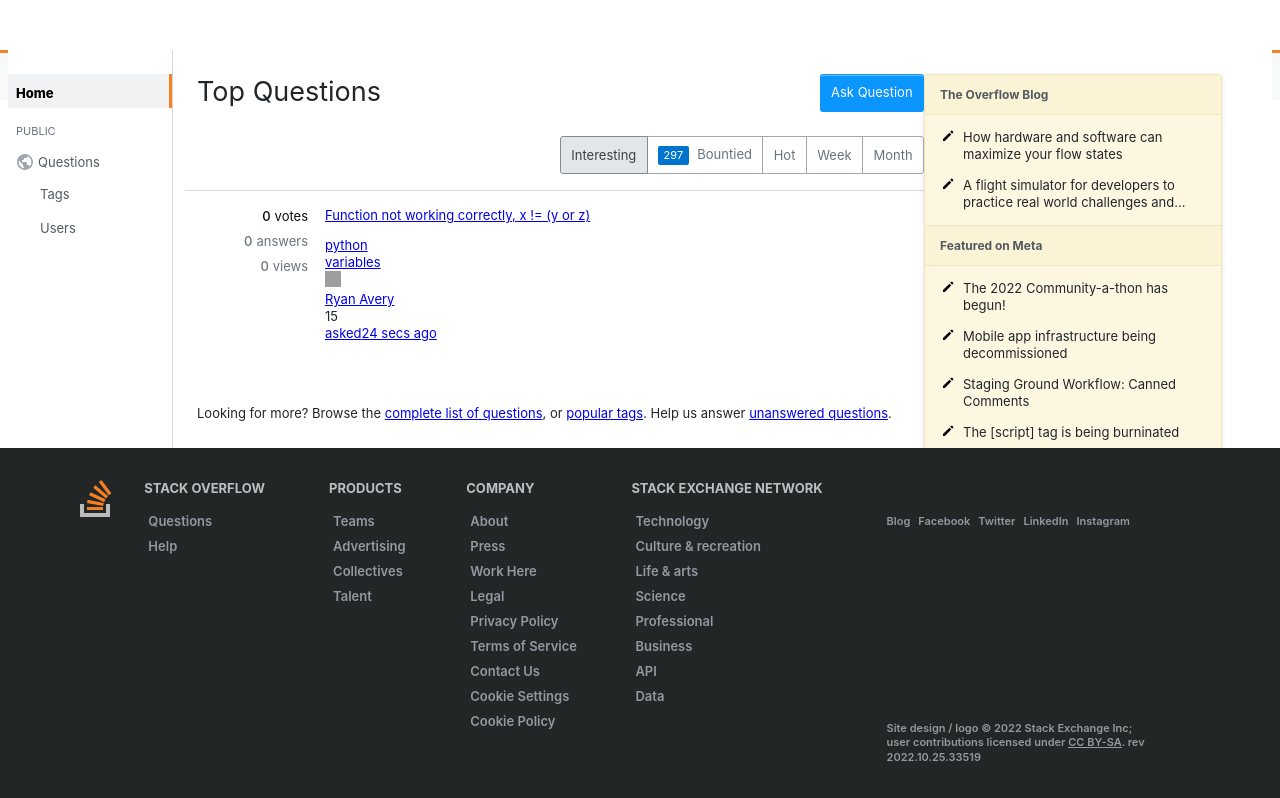
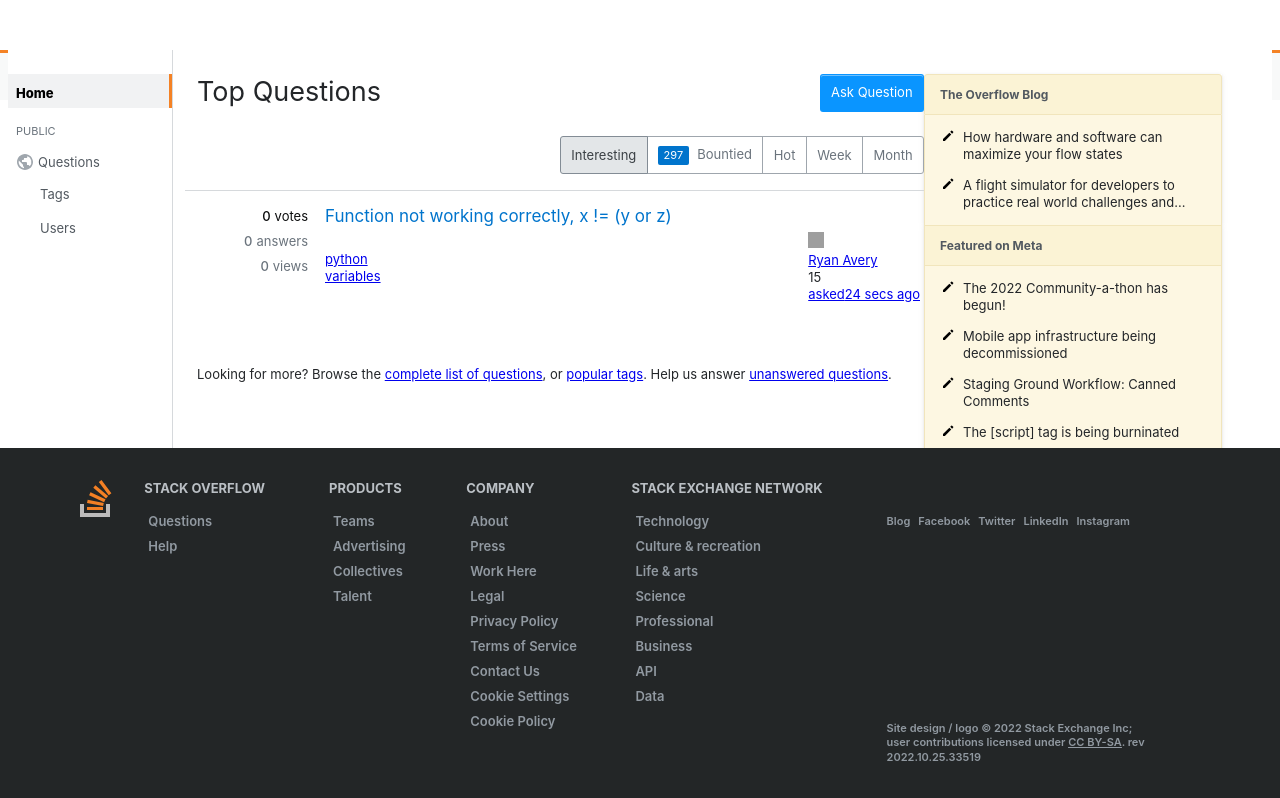
Before and after one commit to codestates-seb/seb40_pre_038, a React (Create React App) app in the folder client/: page / in a window 1280 px wide. Shown: the top 798 px of the page. Built offline with nearby package versions, Linux system fonts and the light colour scheme; grey boxes are pictures that could not be loaded.

Commit message:
[FE] style: Top Questions Question List SummaryContent

```diff
--- a/client/src/pages/Home/TopQuestionsPage/QuestionList/SummaryContent.js
+++ b/client/src/pages/Home/TopQuestionsPage/QuestionList/SummaryContent.js
@@ -1,23 +1,72 @@
+import { Link } from 'react-router-dom';
+import styled from 'styled-components';
 import SMetaTags from './SMetaTags';
 import SUserCard from './SUserCard';
 
 const SummaryContent = () => {
   return (
-    <div className="s-post-summary--content">
-      <h3 className="s-post-summary--content-title">
-        <a
-          href="/questions/74189299/function-not-working-correctly-x-y-or-z"
-          className="s-link"
-        >
+    <SummaryContentWrapper>
+      <SummaryContentTitle>
+        <SummaryContentTitleLink to="#">
           Function not working correctly, x != (y or z)
-        </a>
-      </h3>
-      <div className="s-post-summary--meta">
+        </SummaryContentTitleLink>
+      </SummaryContentTitle>
+      <SummaryMeta>
         <SMetaTags />
         <SUserCard />
-      </div>
-    </div>
+      </SummaryMeta>
+    </SummaryContentWrapper>
   );
 };
 
 export default SummaryContent;
+
+const SummaryContentWrapper = styled.div`
+  flex-grow: 1;
+  max-width: 100%;
+`;
+
+const SummaryContentTitle = styled.h3`
+  font-weight: 400;
+  display: block;
+  font-size: 1.30769231rem;
+  margin-top: -0.15rem;
+  margin-bottom: 0.3846rem;
+  padding-right: 24px;
+  line-height: calc((13 + 4) / 13);
+  word-break: break-word !important;
+  overflow-wrap: break-word !important;
+  hyphens: auto !important;
+`;
+
+const SummaryContentTitleLink = styled(Link)`
+  word-break: break-word !important;
+  overflow-wrap: break-word !important;
+  -webkit-hyphens: auto !important;
+  -moz-hyphens: auto !important;
+  -ms-hyphens: auto !important;
+  hyphens: auto !important;
+  color: #0074cc;
+  font-family: -apple-system, BlinkMacSystemFont, 'Segoe UI Adjusted',
+    'Segoe UI', 'Liberation Sans', sans-serif;
+  text-decoration: none;
+  cursor: pointer;
+  user-select: auto;
+
+  :visited {
+    color: #0063bf;
+  }
+  :hover,
+  :active {
+    color: #0a95ff;
+  }
+`;
+
+const SummaryMeta = styled.div`
+  display: flex;
+  align-items: center;
+  justify-content: space-between;
+  flex-wrap: wrap;
+  column-gap: 6px;
+  row-gap: 8px;
+`;
```
